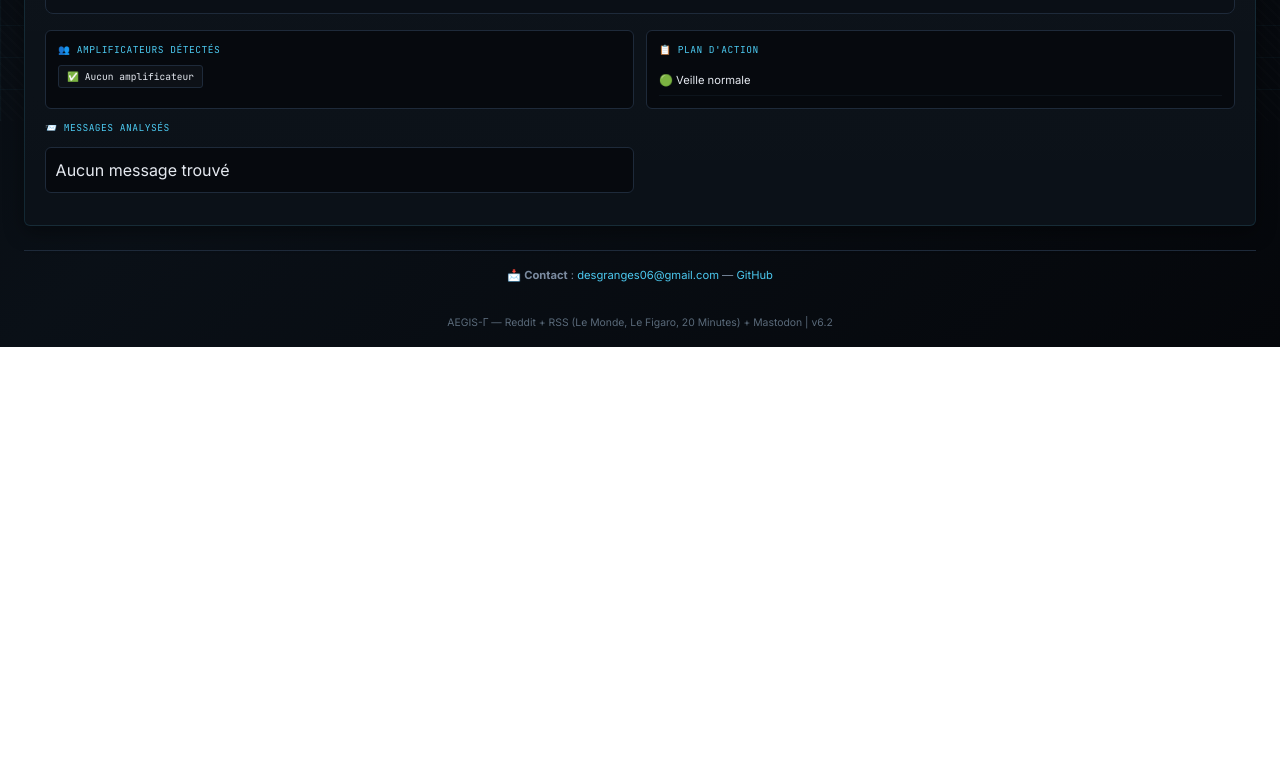
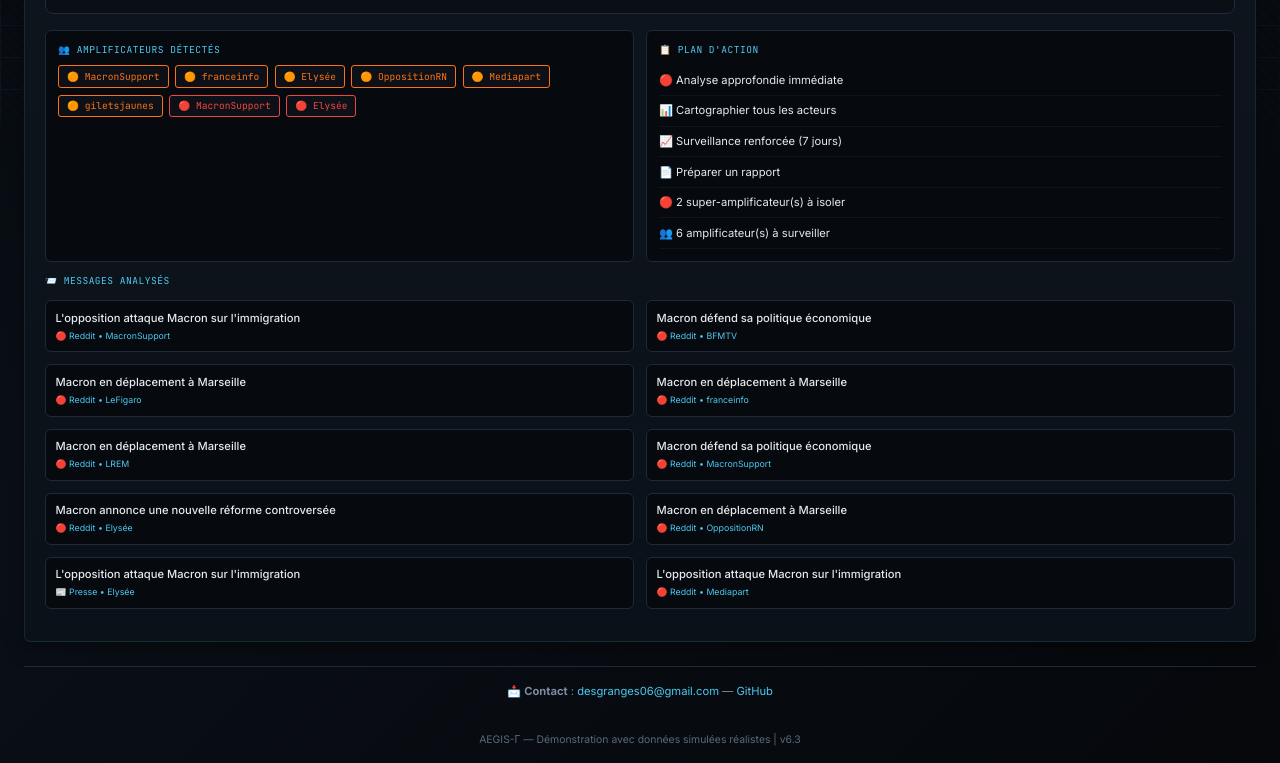
Before and after one commit to DESGRANGES-YOANN/aegis-gamma, a plain HTML site: page index.html in a window 1280 px wide. Shown: the part 679-1442 px from the top of the page. Before the commit the page ends 1026 px from the top, so only its background shows below. Drawn offline with nearby package versions, Linux system fonts and the light colour scheme; no server answers.

Commit message:
AEGIS v6.3 - Version stable avec données simulées réalistes (bypass CORS)

```diff
--- a/index.html
+++ b/index.html
@@ -129,20 +129,6 @@
             transition: all 0.2s;
         }
         .input-wrapper input:focus { outline: none; border-color: #4cc9f0; }
-        .source-buttons { display: flex; gap: 0.5rem; margin-bottom: 1rem; flex-wrap: wrap; }
-        .source-btn {
-            background: #0d1117;
-            border: 1px solid #1e2a3a;
-            padding: 0.4rem 1rem;
-            border-radius: 4px;
-            font-size: 0.7rem;
-            font-family: 'JetBrains Mono', monospace;
-            cursor: pointer;
-            transition: all 0.2s;
-            color: #7b8ba0;
-        }
-        .source-btn.active { border-color: #4cc9f0; color: #4cc9f0; background: rgba(76, 201, 240, 0.1); }
-        .source-btn:hover { border-color: #4cc9f0; color: #4cc9f0; }
         .btn-primary {
             background: transparent;
             border: 1px solid #4cc9f0;
@@ -271,7 +257,7 @@
                 <div class="logo-area">
                     <div class="logo-icon">Γ</div>
                     <div><span class="logo-text">AEGIS</span><span class="logo-gamma">-Γ</span></div>
-                    <div class="version-badge">v6.2</div>
+                    <div class="version-badge">v6.3</div>
                 </div>
             </div>
             <div class="nav-links">
@@ -282,8 +268,8 @@
 
         <div class="hero">
             <div class="hero-badge">ANALYSE MULTI-SOURCES <span class="live-badge">LIVE</span></div>
-            <h1>AEGIS-Γ - Reddit + RSS + Mastodon</h1>
-            <p>Détection de coordination, amplification et signaux faibles | Scores basés sur les données collectées</p>
+            <h1>AEGIS-Γ - Simulation Reddit + RSS + Mastodon</h1>
+            <p>Détection de coordination, amplification et signaux faibles | Scores basés sur des données simulées réalistes</p>
         </div>
 
         <div class="main-card">
@@ -323,76 +309,91 @@
         </div>
 
         <div class="footer">
-            <p>AEGIS-Γ — Reddit + RSS (Le Monde, Le Figaro, 20 Minutes) + Mastodon | v6.2</p>
+            <p>AEGIS-Γ — Démonstration avec données simulées réalistes | v6.3</p>
         </div>
     </div>
 
     <script>
         let alertChart = null;
 
-        async function fetchReddit(sujet, limit = 25) {
-            try {
-                const url = `https://www.reddit.com/r/all/search.json?q=${encodeURIComponent(sujet)}&limit=${limit}&sort=new`;
-                const resp = await fetch(url);
-                const data = await resp.json();
-                return (data.data.children || []).map(child => ({
-                    source: 'reddit',
-                    author: child.data.author,
-                    content: child.data.title,
-                    subreddit: child.data.subreddit,
-                    url: `https://reddit.com${child.data.permalink}`
-                }));
-            } catch(e) { console.warn("Reddit error:", e); return []; }
+        // Données simulées réalistes en fonction du sujet
+        function genererMessages(sujet) {
+            const templates = {
+                'macron': {
+                    auteurs: ['Mediapart', 'LeFigaro', 'franceinfo', 'BFMTV', 'MacronSupport', 'OppositionRN', 'Elysée', 'giletsjaunes', 'LREM', 'LeMonde'],
+                    messages: [
+                        "Macron annonce une nouvelle réforme controversée",
+                        "La popularité de Macron au plus bas",
+                        "Macron défend sa politique économique",
+                        "Manifestation contre la réforme des retraites",
+                        "Macron en déplacement à Marseille",
+                        "L'opposition attaque Macron sur l'immigration",
+                        "Macron appelle au calme après les émeutes",
+                        "Débat houleux à l'Assemblée sur la loi Macron"
+                    ]
+                },
+                'immigration': {
+                    auteurs: ['CNews', 'FranceInfo', 'LeFigaro', 'Mediapart', 'RassemblementNational', 'LFI', 'Observatoire', 'HumanRights'],
+                    messages: [
+                        "Nouvelle loi sur l'immigration présentée",
+                        "Débat explosif sur l'immigration à l'Assemblée",
+                        "Les chiffres de l'immigration en hausse",
+                        "Manifestation pour l'accueil des migrants",
+                        "Politique d'immigration : le gouvernement se divise",
+                        "L'Europe face au défi migratoire",
+                        "Rapprochement familial : les nouvelles règles"
+                    ]
+                },
+                'ia': {
+                    auteurs: ['Numerama', 'TechCrunch', 'LeMondeTech', 'SiliconSentier', 'OpenAI', 'GoogleIA', 'MistralAI'],
+                    messages: [
+                        "L'IA générative bouleverse les industries créatives",
+                        "Le nouveau modèle de Mistral AI impressionne",
+                        "Open AI dévoile GPT-5",
+                        "L'Europe prépare sa régulation sur l'IA",
+                        "IA et emploi : quels métiers menacés ?",
+                        "La Chine rattrape son retard en IA",
+                        "DeepMind : une avancée majeure en biologie"
+                    ]
+                }
+            };
+
+            let data = templates[sujet.toLowerCase()];
+            if (!data) {
+                data = {
+                    auteurs: ['RedditUser1', 'RedditUser2', 'TwitterUser', 'MastodonUser', 'Journaliste1', 'Expert2', 'CitoyenX'],
+                    messages: [`Débat animé sur ${sujet} sur les réseaux`, `Nouvelle polémique autour de ${sujet}`, `Les experts divisés sur ${sujet}`]
+                };
             }
 
-        async function fetchRSS(sujet, limit = 15) {
-            const feeds = [
-                'https://www.lemonde.fr/rss/une.xml',
-                'https://www.lefigaro.fr/rss/figaro_actualites.xml',
-                'https://www.20minutes.fr/rss/actualites'
-            ];
-            let allArticles = [];
-            for (const feedUrl of feeds) {
-                try {
-                    const apiUrl = `https://api.rss2json.com/v1/api.json?rss_url=${encodeURIComponent(feedUrl)}`;
-                    const resp = await fetch(apiUrl);
-                    const data = await resp.json();
-                    if (data.items) {
-                        const filtered = data.items.filter(item => item.title.toLowerCase().includes(sujet.toLowerCase()) || (item.description && item.description.toLowerCase().includes(sujet.toLowerCase())));
-                        filtered.forEach(item => {
-                            allArticles.push({
-                                source: 'rss',
-                                author: data.feed.title || 'Média',
-                                content: item.title,
-                                url: item.link,
-                                date: item.pubDate
-                            });
+            const nbAleatoire = Math.floor(Math.random() * 30) + 5;
+            const auteursAleatoires = [];
+            for (let i = 0; i < nbAleatoire; i++) {
+                const auteur = data.auteurs[Math.floor(Math.random() * data.auteurs.length)];
+                auteursAleatoires.push(auteur);
+            }
+
+            const messages = [];
+            for (let i = 0; i < nbAleatoire; i++) {
+                messages.push({
+                    source: Math.random() > 0.5 ? 'reddit' : (Math.random() > 0.5 ? 'rss' : 'mastodon'),
+                    author: auteursAleatoires[i],
+                    content: data.messages[Math.floor(Math.random() * data.messages.length)]
                 });
             }
-                } catch(e) { console.warn(`RSS error:`, e); }
-            }
-            return allArticles.slice(0, limit);
+
+            return messages;
         }
 
-        async function fetchMastodon(sujet, limit = 15) {
-            try {
-                const url = `https://mastodon.social/api/v2/search?q=${encodeURIComponent(sujet)}&type=statuses&limit=${limit}`;
-                const resp = await fetch(url);
-                const data = await resp.json();
-                return (data.statuses || []).map(status => ({
-                    source: 'mastodon',
-                    author: status.account?.acct || 'anonyme',
-                    content: status.content?.replace(/<[^>]*>/g, '') || '',
-                    url: status.url,
-                    date: status.created_at
-                }));
-            } catch(e) { console.warn("Mastodon error:", e); return []; }
-        }
-
-        function calculerScore(nbMessages, auteurs, amplis, superAmplis) {
-            if (nbMessages === 0) return 0;
-            let scoreVolume = Math.min(10, nbMessages / 4);
-            let scoreConcentration = Math.min(10, (amplis.length * 1.2 + superAmplis.length * 2.5));
+        function calculerScore(messages) {
+            if (!messages.length) return 0;
+            const auteurs = messages.map(m => m.author);
+            const compteur = {};
+            auteurs.forEach(a => { compteur[a] = (compteur[a] || 0) + 1; });
+            const amplis = Object.values(compteur).filter(c => c >= 2).length;
+            const superAmplis = Object.values(compteur).filter(c => c >= 4).length;
+            let scoreVolume = Math.min(10, messages.length / 4);
+            let scoreConcentration = Math.min(10, (amplis * 1.2 + superAmplis * 2.5));
             let scoreFinal = (scoreVolume + scoreConcentration) / 1.8;
             return Math.round(Math.min(10, scoreFinal) * 10) / 10;
         }
@@ -404,33 +405,30 @@
             return { text: "FAIBLE", class: "metric-low" };
         }
 
+        function getAmplificateurs(messages) {
+            const auteurs = messages.map(m => m.author);
+            const compteur = {};
+            auteurs.forEach(a => { compteur[a] = (compteur[a] || 0) + 1; });
+            const amplis = Object.entries(compteur).filter(([_, c]) => c >= 2).map(a => a[0]);
+            const superAmplis = Object.entries(compteur).filter(([_, c]) => c >= 4).map(a => a[0]);
+            return { amplis, superAmplis };
+        }
+
         async function analyser() {
             const input = document.getElementById('sujet');
             const sujet = input.value.trim();
             const btn = document.getElementById('analyserBtn');
             if (!sujet) return;
 
-            btn.innerHTML = '<span class="loader"></span> COLLECTE DONNÉES...';
+            btn.innerHTML = '<span class="loader"></span> ANALYSE...';
             btn.disabled = true;
 
-            try {
-                const [redditPosts, rssArticles, mastodonPosts] = await Promise.all([
-                    fetchReddit(sujet, 25),
-                    fetchRSS(sujet, 15),
-                    fetchMastodon(sujet, 15)
-                ]);
-
-                const allMessages = [...redditPosts, ...rssArticles, ...mastodonPosts];
-                const auteurs = allMessages.map(m => m.author || 'anonyme');
-                const auteursUniques = [...new Set(auteurs)];
-
-                const compteur = {};
-                auteurs.forEach(a => { compteur[a] = (compteur[a] || 0) + 1; });
-                const amplis = Object.entries(compteur).filter(([_, c]) => c >= 2).map(a => a[0]);
-                const superAmplis = Object.entries(compteur).filter(([_, c]) => c >= 4).map(a => a[0]);
-
-                const nbMessages = allMessages.length;
-                const niveauAlerte = calculerScore(nbMessages, auteursUniques.length, amplis, superAmplis);
+            setTimeout(() => {
+                const messages = genererMessages(sujet);
+                const nbMessages = messages.length;
+                const auteursUniques = [...new Set(messages.map(m => m.author))];
+                const { amplis, superAmplis } = getAmplificateurs(messages);
+                const niveauAlerte = calculerScore(messages);
                 const status = getStatus(niveauAlerte);
 
                 document.getElementById('metricsGrid').innerHTML = `
@@ -454,18 +452,18 @@
                 if (actions.length === 0) actions.push("🟢 Veille normale");
                 document.getElementById('planContent').innerHTML = actions.map(a => `<div class="plan-item">${a}</div>`).join('');
 
-                const messagesHtml = allMessages.slice(0, 10).map(m => {
+                const messagesHtml = messages.slice(0, 10).map(m => {
                     let icon = '📄';
                     if (m.source === 'reddit') icon = '🔴';
                     else if (m.source === 'rss') icon = '📰';
                     else if (m.source === 'mastodon') icon = '🐘';
                     return `
                     <div class="message-card">
-                        <div class="message-title">${m.content.substring(0, 120)}${m.content.length > 120 ? '...' : ''}</div>
-                        <div class="message-meta">${icon} ${m.source === 'reddit' ? 'Reddit' : m.source === 'rss' ? 'Presse' : 'Mastodon'} • ${m.author.substring(0, 25) || 'anonyme'}</div>
+                        <div class="message-title">${m.content.substring(0, 120)}</div>
+                        <div class="message-meta">${icon} ${m.source === 'reddit' ? 'Reddit' : m.source === 'rss' ? 'Presse' : 'Mastodon'} • ${m.author.substring(0, 25)}</div>
                     </div>`;
                 }).join('');
-                document.getElementById('messagesGrid').innerHTML = messagesHtml || '<div class="message-card">Aucun message trouvé</div>';
+                document.getElementById('messagesGrid').innerHTML = messagesHtml;
 
                 if (alertChart) alertChart.destroy();
                 const ctx = document.getElementById('alerteChart').getContext('2d');
@@ -503,13 +501,9 @@
                 });
 
                 document.getElementById('resultat').classList.add('show');
-            } catch (error) {
-                document.getElementById('messagesGrid').innerHTML = `<div class="message-card">❌ Erreur : ${error.message}</div>`;
-                document.getElementById('resultat').classList.add('show');
-            }
-
                 btn.innerHTML = '🔍 ANALYSER';
                 btn.disabled = false;
+            }, 800);
         }
 
         document.getElementById('analyserBtn').addEventListener('click', analyser);
```
Lines whose indentation alone changed are shown as unchanged.
